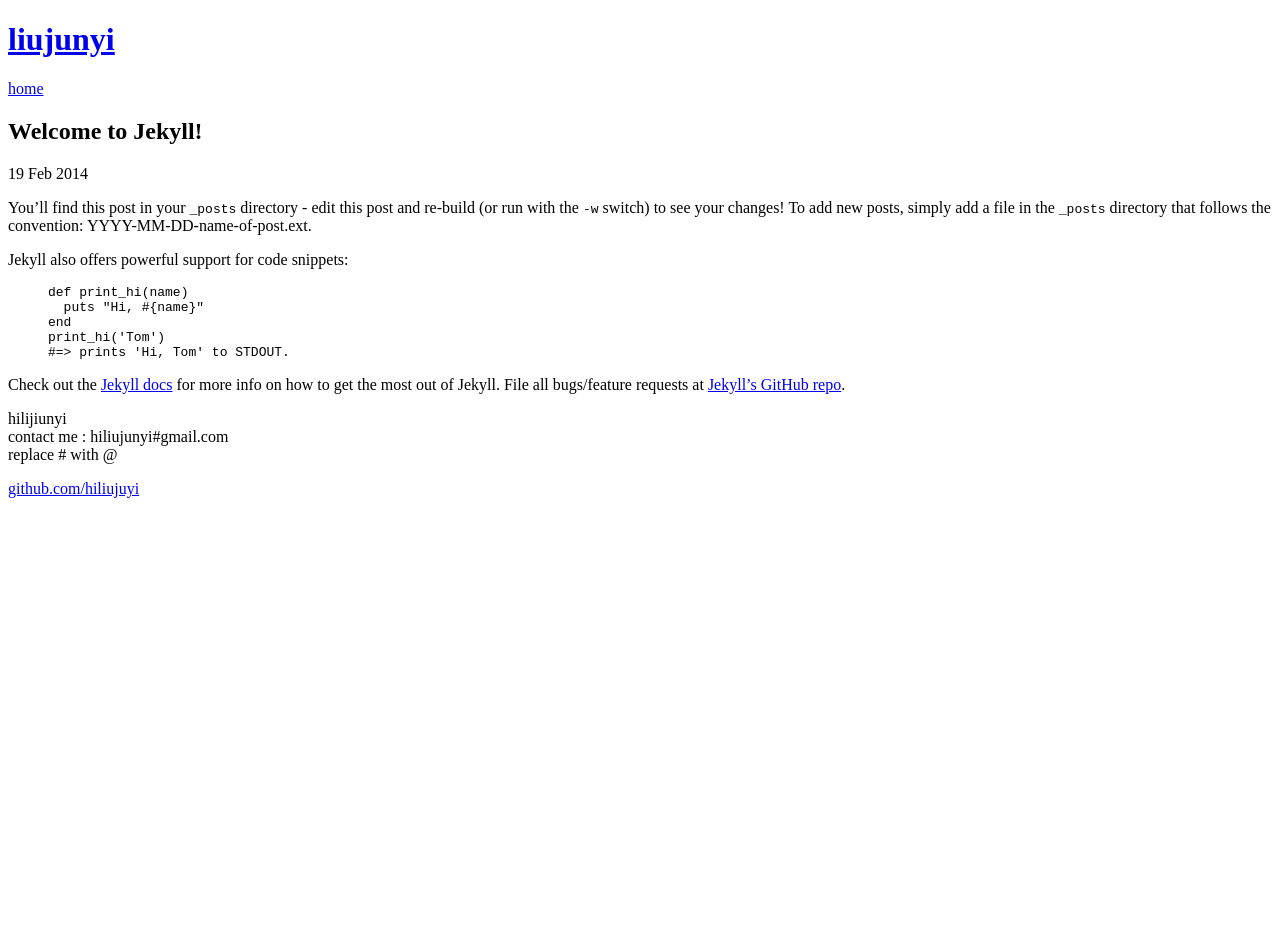
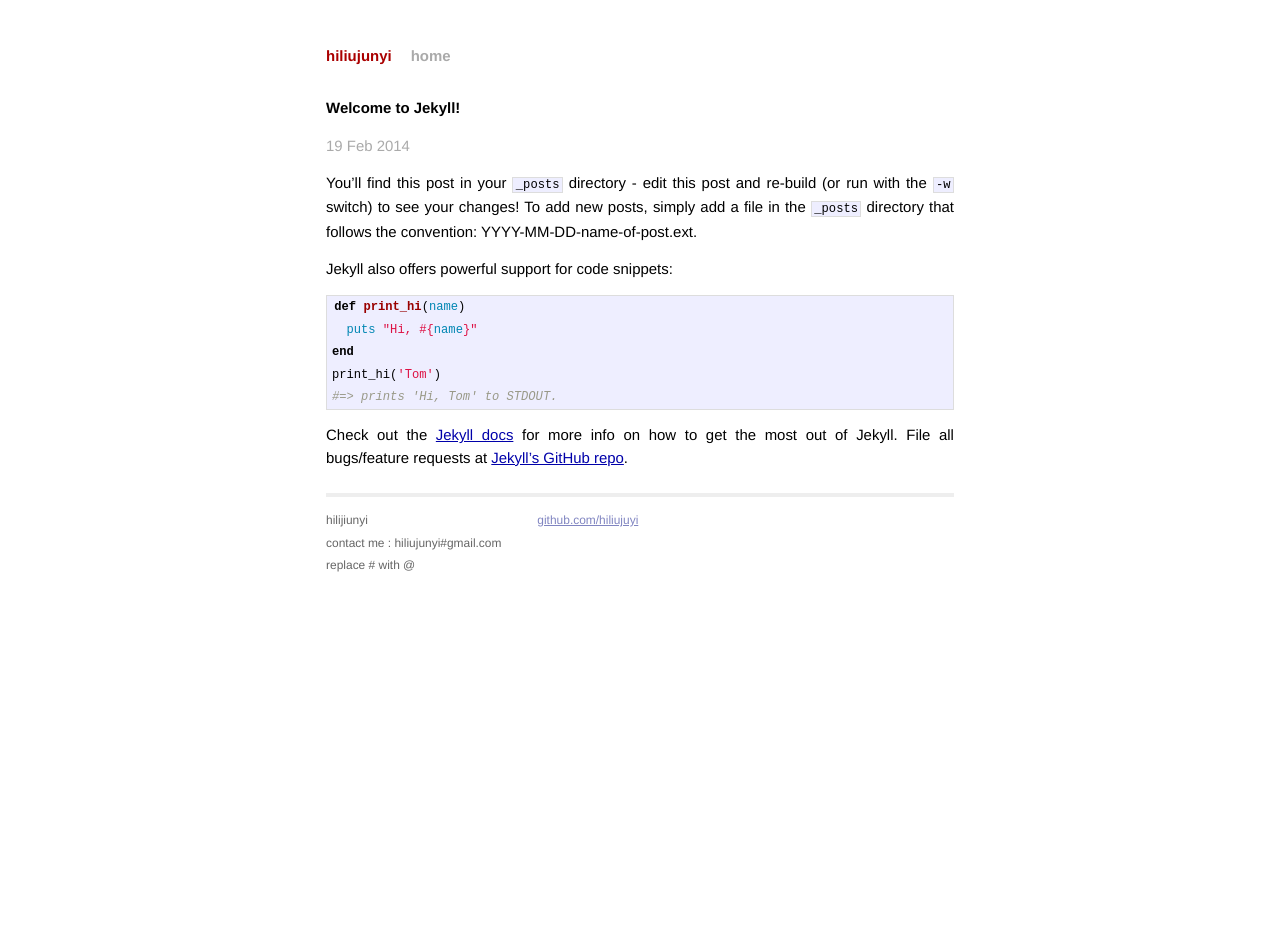
Before and after one commit to hiliujunyi/hiliujunyi, a Jekyll site: the page built from _posts/2014-02-19-welcome-to-jekyll.md, in a window 1280 px wide. Built offline with Jekyll 4.4.1, drawn with Linux system fonts in a browser that asks for light colours; before the commit the page ends 900 px from its top, so only the background shows below that.

Commit message:
Update _config.yml

```diff
--- a/_config.yml
+++ b/_config.yml
@@ -1,2 +1 @@
-name: liujunyi
-baseurl: /hiliujunyi
+name: hiliujunyi
```
